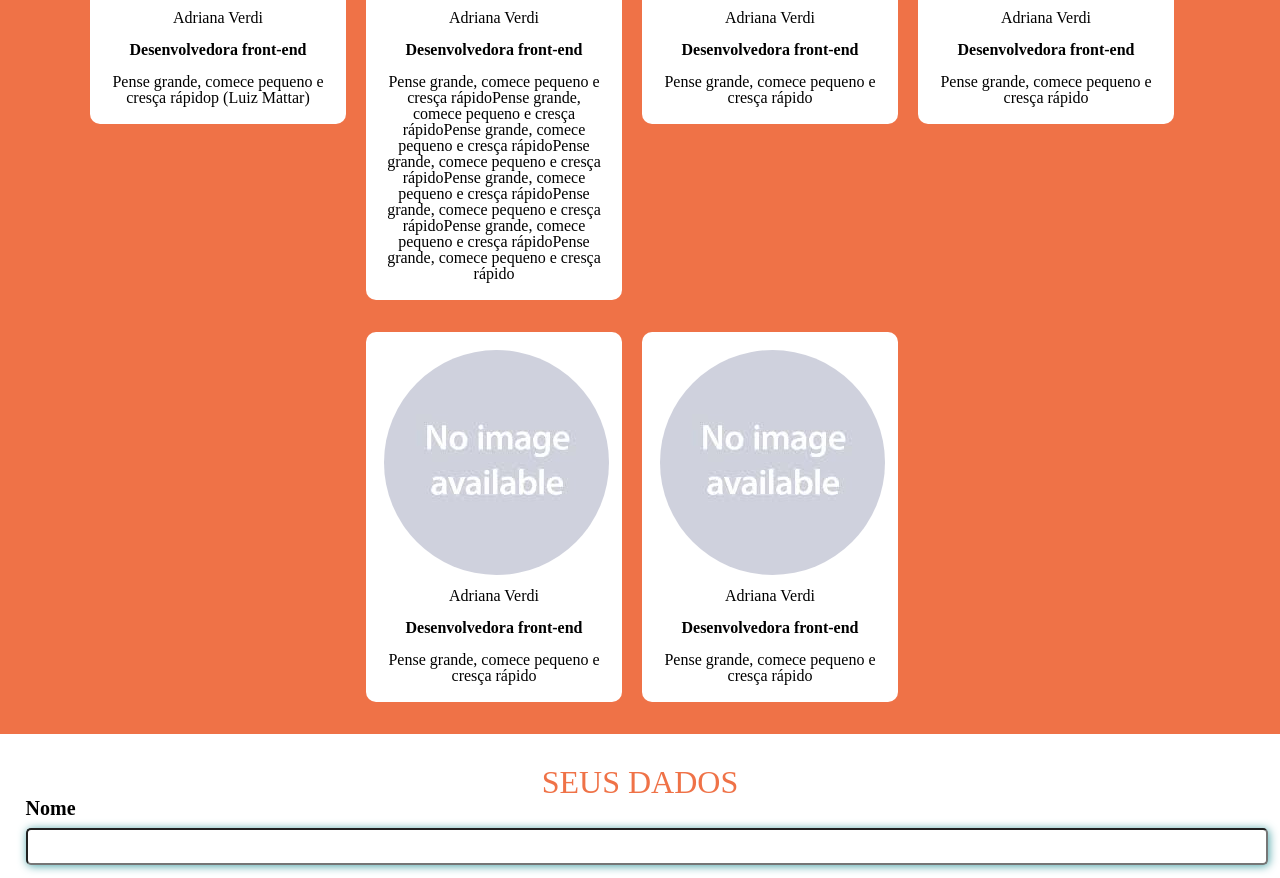
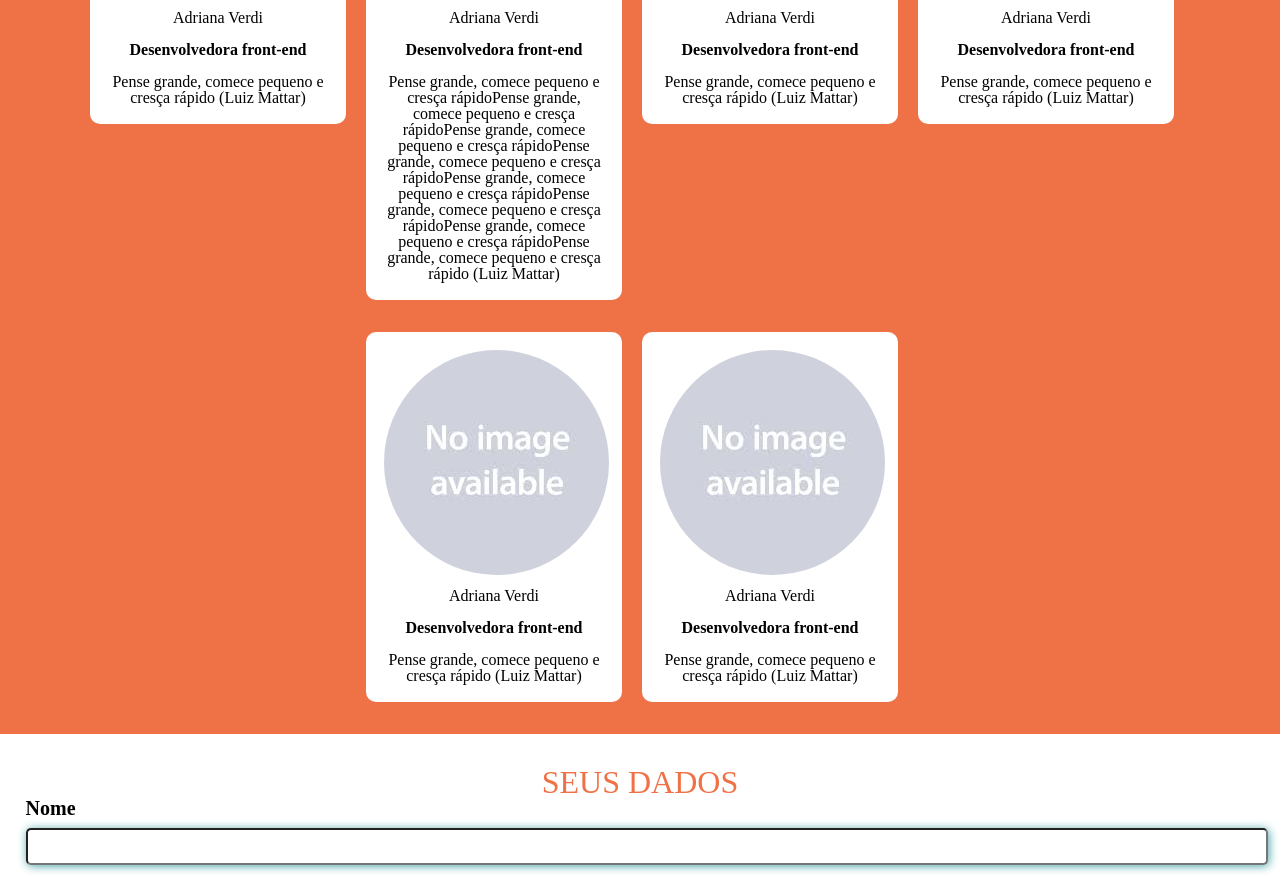
Before and after one commit to verdi77/ProjetoConclusaoFrontEnd, a plain HTML site: page index.html in a window 1280 px wide. Shown: the part 996-1874 px from the top of the page. Drawn offline with Linux system fonts and the light colour scheme.

Commit message:
Update index.html

```diff
--- a/index.html
+++ b/index.html
@@ -64,7 +64,7 @@
                         <figcaption class="speaker-name">Adriana Verdi</figcaption>
                         <p class="speaker-bio">Desenvolvedora front-end</p>
                     </figure>
-                    <p class="speaker-speach">Pense grande, comece pequeno e cresça rápidop (Luiz Mattar) </p>
+                    <p class="speaker-speach">Pense grande, comece pequeno e cresça rápido (Luiz Mattar)</p>
                 </li>
 
                 <li class="speaker">
@@ -73,7 +73,7 @@
                         <figcaption class="speaker-name">Adriana Verdi</figcaption>
                         <p class="speaker-bio">Desenvolvedora front-end</p>
                     </figure>
-                    <p class="speaker-speach">Pense grande, comece pequeno e cresça rápidoPense grande, comece pequeno e cresça rápidoPense grande, comece pequeno e cresça rápidoPense grande, comece pequeno e cresça rápidoPense grande, comece pequeno e cresça rápidoPense grande, comece pequeno e cresça rápidoPense grande, comece pequeno e cresça rápidoPense grande, comece pequeno e cresça rápido</p>
+                    <p class="speaker-speach">Pense grande, comece pequeno e cresça rápidoPense grande, comece pequeno e cresça rápidoPense grande, comece pequeno e cresça rápidoPense grande, comece pequeno e cresça rápidoPense grande, comece pequeno e cresça rápidoPense grande, comece pequeno e cresça rápidoPense grande, comece pequeno e cresça rápidoPense grande, comece pequeno e cresça rápido (Luiz Mattar)</p>
                 </li>
 
                 <li class="speaker">
@@ -82,7 +82,7 @@
                         <figcaption class="speaker-name">Adriana Verdi</figcaption>
                         <p class="speaker-bio">Desenvolvedora front-end</p>
                     </figure>
-                    <p class="speaker-speach">Pense grande, comece pequeno e cresça rápido</p>
+                    <p class="speaker-speach">Pense grande, comece pequeno e cresça rápido (Luiz Mattar)</p>
                 </li>
 
                 <li class="speaker">
@@ -91,7 +91,7 @@
                         <figcaption class="speaker-name">Adriana Verdi</figcaption>
                         <p class="speaker-bio">Desenvolvedora front-end</p>
                     </figure>
-                    <p class="speaker-speach">Pense grande, comece pequeno e cresça rápido</p>
+                    <p class="speaker-speach">Pense grande, comece pequeno e cresça rápido (Luiz Mattar)</p>
                 </li>
 
                 <li class="speaker">
@@ -100,7 +100,7 @@
                         <figcaption class="speaker-name">Adriana Verdi</figcaption>
                         <p class="speaker-bio">Desenvolvedora front-end</p>
                     </figure>
-                    <p class="speaker-speach">Pense grande, comece pequeno e cresça rápido</p>
+                    <p class="speaker-speach">Pense grande, comece pequeno e cresça rápido (Luiz Mattar)</p>
                 </li>
 
                 <li class="speaker">
@@ -109,7 +109,7 @@
                         <figcaption class="speaker-name">Adriana Verdi</figcaption>
                         <p class="speaker-bio">Desenvolvedora front-end</p>
                     </figure>
-                    <p class="speaker-speach">Pense grande, comece pequeno e cresça rápido</p>
+                    <p class="speaker-speach">Pense grande, comece pequeno e cresça rápido (Luiz Mattar)</p>
                 </li>
             </ul>
         </div>
```
